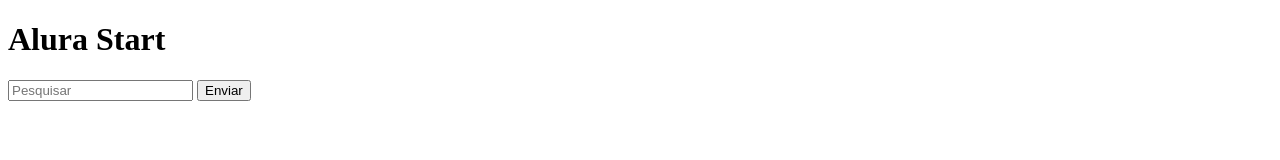
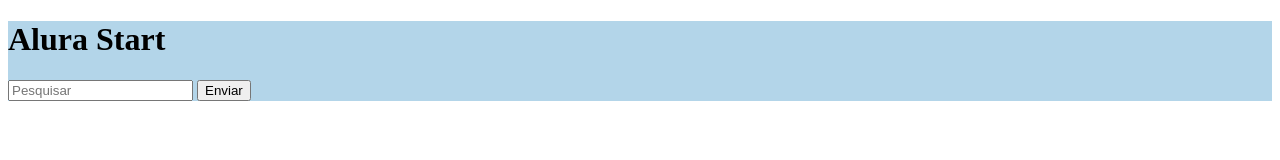
Before and after one commit to ikkkkari/projeto-aula.de.programacao, a plain HTML site: page index.html in a window 1280 px wide. Drawn offline with Linux system fonts and the light colour scheme.

Commit message:
header backgroud

```diff
--- a/style.css
+++ b/style.css
@@ -2,5 +2,5 @@ body{
     background-color: #FFFFFF;
 }
 header{
-    background: -moz-linear-gradient(#CFE8FF #B3D5E9);
+    background-color: #B3D5E9;
 }
```
